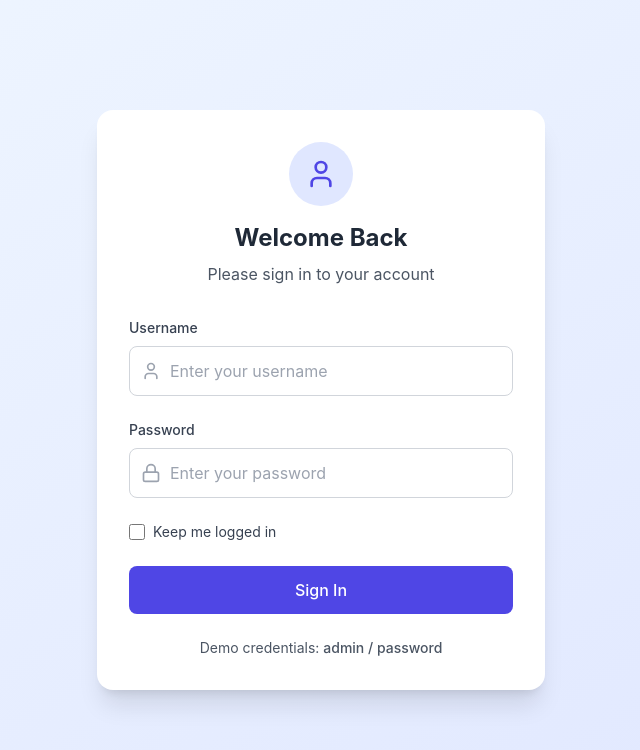
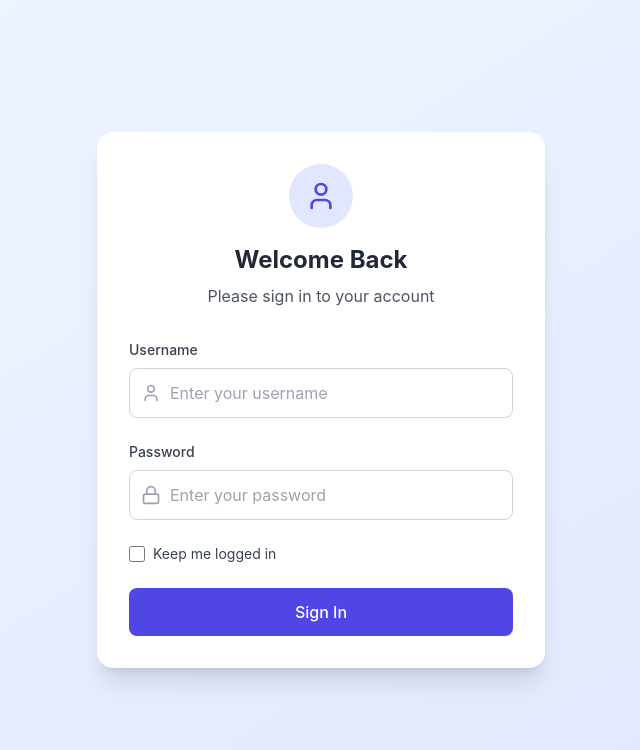
Before and after one commit to sanjeet-infobeans/projexai, a React (Create React App) app in the folder projexr/: page /#/login in a window 1280 px wide. Shown: the top 750 px of the page, without its empty margins (319-959 px from the left). Built offline with nearby package versions, Linux system fonts and the light colour scheme.

Commit message:
added build

```diff
--- a/projexr/src/components/LoginPage.js
+++ b/projexr/src/components/LoginPage.js
@@ -114,11 +114,7 @@ const LoginPage = () => {
           </button>
         </form>
 
-        <div className="mt-6 text-center">
-          <p className="text-sm text-gray-600">
-            Demo credentials: <span className="font-medium">admin / password</span>
-          </p>
-        </div>
+
       </div>
     </div>
   );
```
Also changed, not shown: 7 other files (tests, documents, lock files or other folders).
